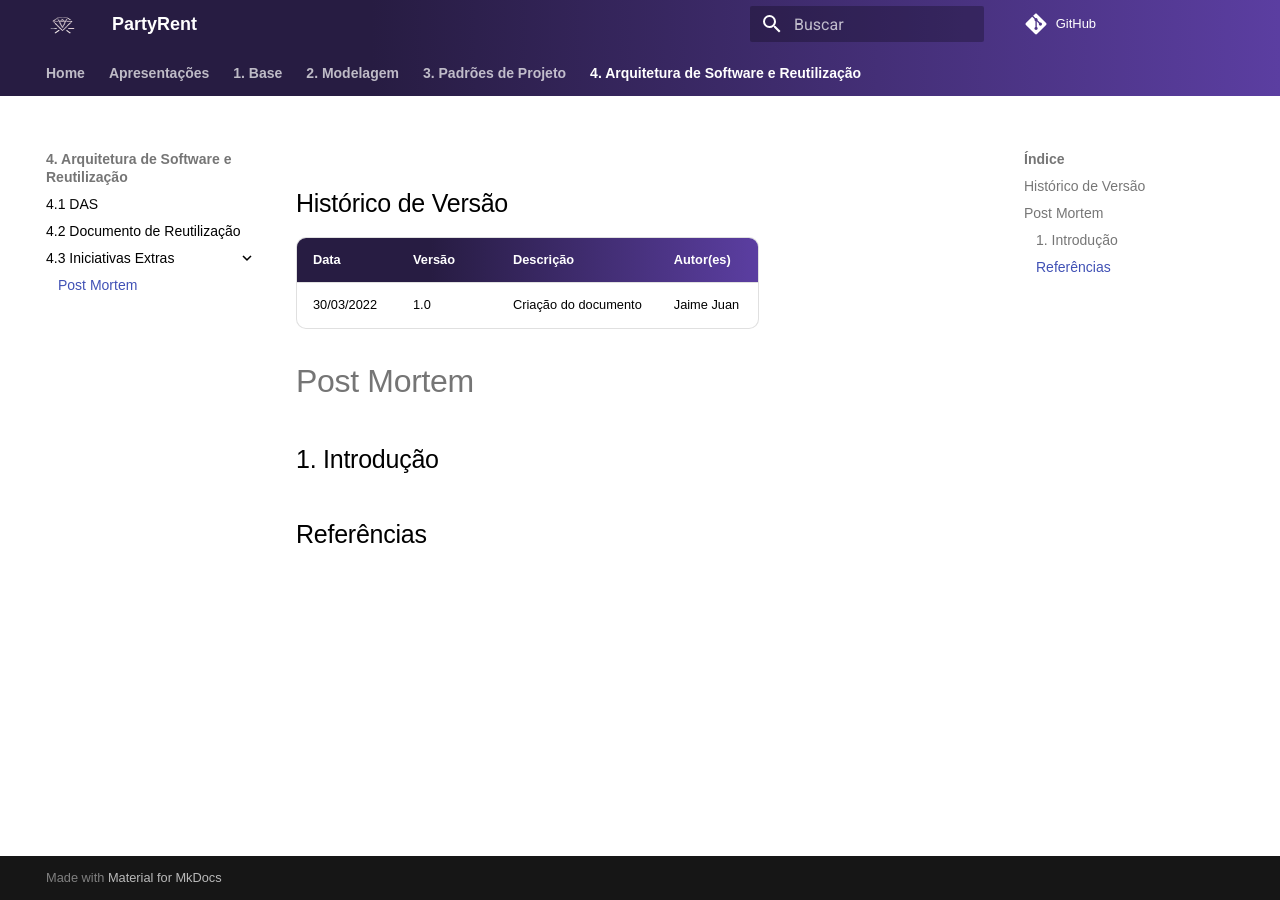
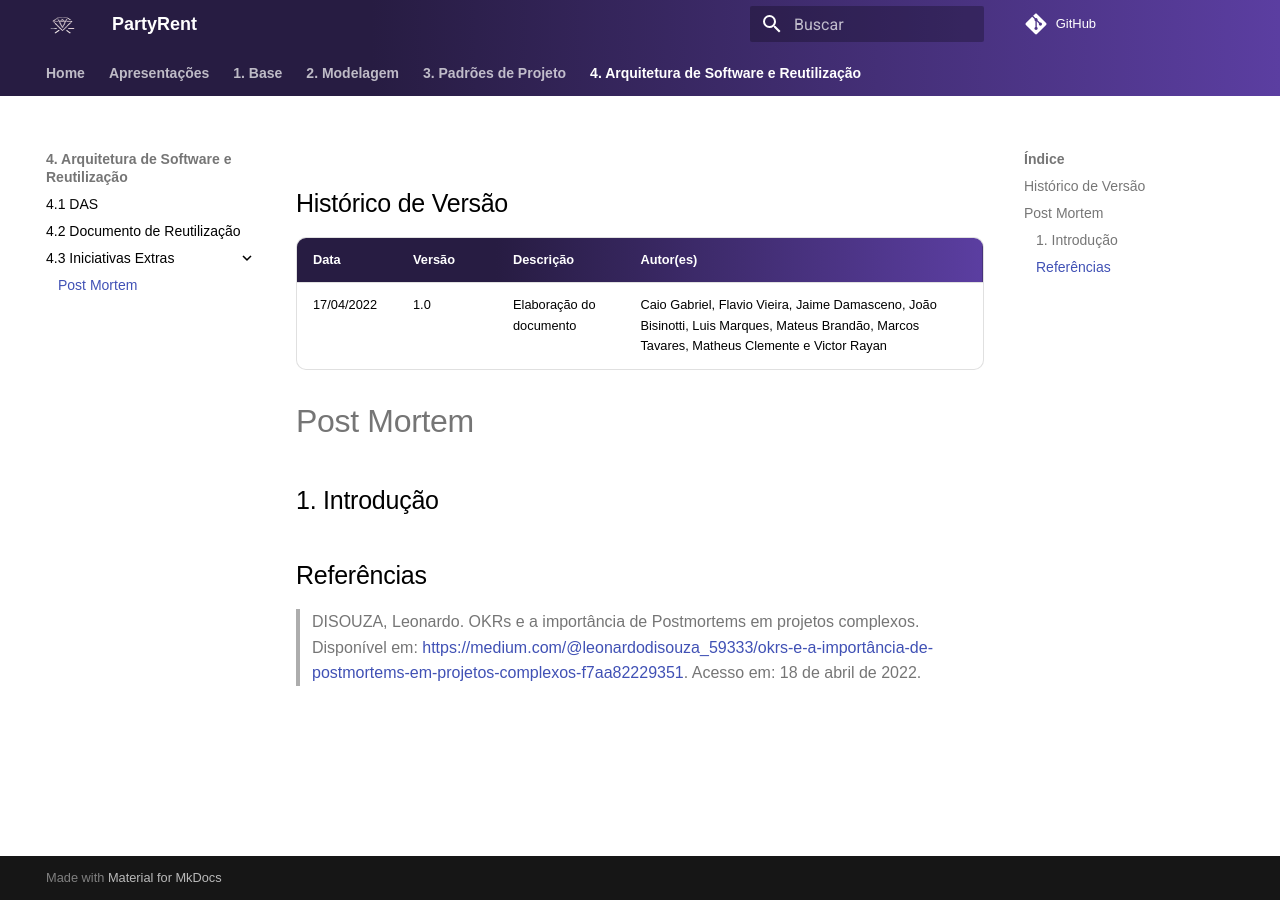
Before and after one commit to UnBArqDsw2021-2/2021.2_G7_-AluguelKitsFesta, an MkDocs documentation site: the page built from docs/arquitetura/postmortem.md, in a window 1280 px wide. Built offline with MkDocs 1.6.1 and Material for MkDocs 9.7.7, drawn with Linux system fonts in a browser that asks for light colours; comment, search, counter and statistics services are not loaded.

Commit message:
update doc postmortem.md

```diff
--- a/docs/arquitetura/postmortem.md
+++ b/docs/arquitetura/postmortem.md
@@ -2,7 +2,7 @@
 
 | Data       | Versão | Descrição                         | Autor(es)    |
 | ---------- | ------ | --------------------------------- | ------------ |
-| 30/03/2022 | 1.0    | Criação do documento              | Jaime Juan |
+| 17/04/2022 | 1.0    | Elaboração do documento              | Caio Gabriel, Flavio Vieira, Jaime Damasceno, João Bisinotti, Luis Marques, Mateus Brandão, Marcos Tavares, Matheus Clemente e Victor Rayan |
 
 # Post Mortem
 
@@ -11,4 +11,4 @@
 
 ## Referências
 
->
+> DISOUZA, Leonardo. OKRs e a importância de Postmortems em projetos complexos. Disponível em: <https://medium.com/@leonardodisouza_59333/okrs-e-a-importância-de-postmortems-em-projetos-complexos-f7aa82229351>. Acesso em: 18 de abril de 2022.
```
